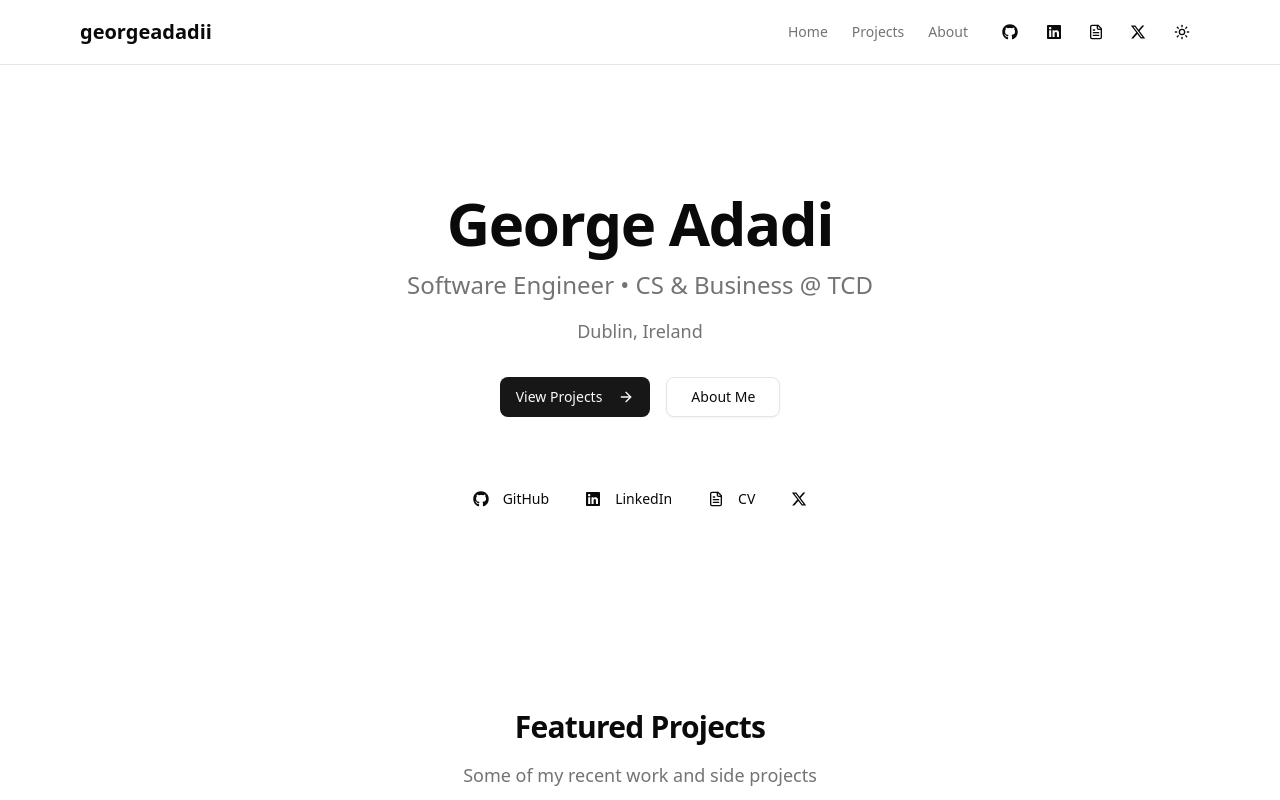
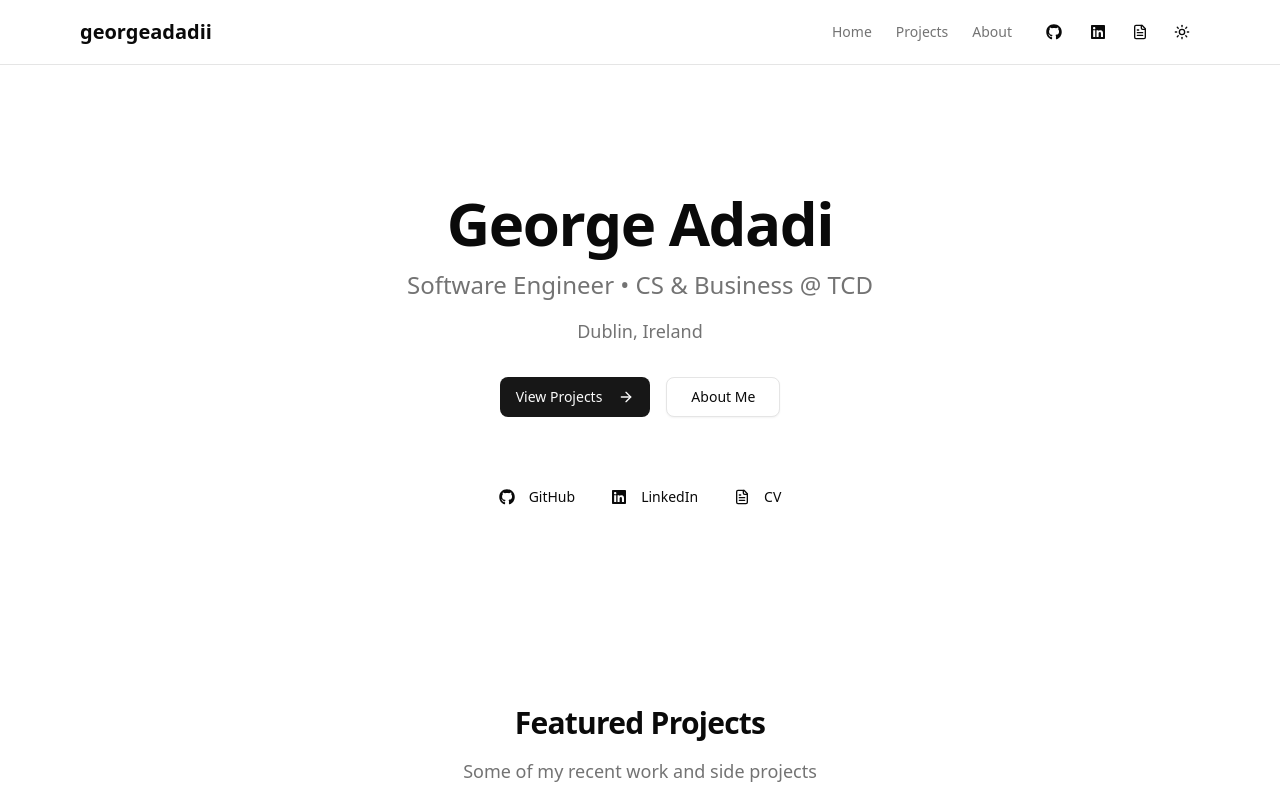
Before and after one commit to georgeadadii/personal-website, a Next.js app: page / in a window 1280 px wide. Shown: the top 800 px of the page. Built offline with nearby package versions, Linux system fonts and the light colour scheme.

Commit message:
Removed some X buttons

```diff
--- a/src/app/page.tsx
+++ b/src/app/page.tsx
@@ -10,7 +10,6 @@ import { PROJECTS } from '@/data/projects'
 import { EXPERIENCE } from '@/data/experience'
 import { VOLUNTEERING } from '@/data/volunteering'
 import { SKILLS } from '@/data/skills'
-import { motion } from 'framer-motion'
 
 export default function HomePage() {
   const featuredProjects = PROJECTS.filter((project) => project.featured)
--- a/src/app/projects/page.tsx
+++ b/src/app/projects/page.tsx
@@ -4,7 +4,6 @@ import { useState } from 'react'
 import ProjectCard from '@/components/project-card'
 import { Badge } from '@/components/ui/badge'
 import { PROJECTS } from '@/data/projects'
-import { motion } from 'framer-motion'
 
 export default function ProjectsPage() {
   const [selectedTech, setSelectedTech] = useState<string>('All')
--- a/src/components/contact-cta.tsx
+++ b/src/components/contact-cta.tsx
@@ -11,7 +11,6 @@ import {
 import { Button } from '@/components/ui/button'
 import { Mail, FileText } from 'lucide-react'
 import { FaGithub, FaLinkedin } from 'react-icons/fa'
-import { FaXTwitter } from 'react-icons/fa6'
 import { SITE } from '@/data/site'
 
 export default function ContactCta() {
@@ -93,16 +92,6 @@ export default function ContactCta() {
                   CV
                 </a>
               </Button>
-              <Button
-                variant="outline"
-                size="icon"
-                asChild
-                className="w-full sm:w-auto"
-              >
-                <a href={SITE.x} target="_blank" rel="noopener noreferrer">
-                  <FaXTwitter className="h-4 w-4" />
-                </a>
-              </Button>
             </div>
           </div>
         </CardContent>
--- a/src/components/header.tsx
+++ b/src/components/header.tsx
@@ -4,7 +4,6 @@ import Link from 'next/link'
 import { useState } from 'react'
 import { Menu, FileText } from 'lucide-react'
 import { FaGithub, FaLinkedin } from 'react-icons/fa'
-import { FaXTwitter } from 'react-icons/fa6'
 import { Button } from '@/components/ui/button'
 import {
   Sheet,
@@ -88,16 +87,6 @@ export default function Header() {
                   </span>
                 </a>
               </Button>
-              <Button variant="ghost" size="sm" asChild>
-                <a
-                  href={SITE.x}
-                  target="_blank"
-                  rel="noopener noreferrer"
-                  aria-label="X (Twitter)"
-                >
-                  <FaXTwitter className="h-4 w-4" />
-                </a>
-              </Button>
               <ThemeToggle />
             </div>
           </nav>
@@ -179,24 +168,6 @@ export default function Header() {
                         className="hover:text-brand-500 hover:bg-brand-500/5 h-auto justify-start px-4 py-3 transition-all"
                       >
                         <a
-                          href={SITE.x}
-                          target="_blank"
-                          rel="noopener noreferrer"
-                          aria-label="X (Twitter)"
-                        >
-                          <FaXTwitter className="mr-3 h-5 w-5" />
-                          <span className="text-base font-medium">
-                            X (Twitter)
-                          </span>
-                        </a>
-                      </Button>
-                      <Button
-                        variant="ghost"
-                        size="sm"
-                        asChild
-                        className="hover:text-brand-500 hover:bg-brand-500/5 h-auto justify-start px-4 py-3 transition-all"
-                      >
-                        <a
                           href="/George-Adadi-CV.pdf"
                           target="_blank"
                           rel="noopener noreferrer"
--- a/src/components/hero.tsx
+++ b/src/components/hero.tsx
@@ -5,7 +5,6 @@ import Link from 'next/link'
 import { Button } from '@/components/ui/button'
 import { ArrowRight, FileText } from 'lucide-react'
 import { FaGithub, FaLinkedin } from 'react-icons/fa'
-import { FaXTwitter } from 'react-icons/fa6'
 import { SITE } from '@/data/site'
 import AnimatedName from './ui/annimated-header'
 
@@ -87,16 +86,6 @@ export default function Hero() {
                 CV
               </a>
             </Button>
-            <Button variant="ghost" size="icon" asChild>
-              <a
-                href={SITE.x}
-                target="_blank"
-                rel="noopener noreferrer"
-                aria-label="X"
-              >
-                <FaXTwitter className="h-4 w-4" />
-              </a>
-            </Button>
           </motion.div>
         </motion.div>
       </div>
```
